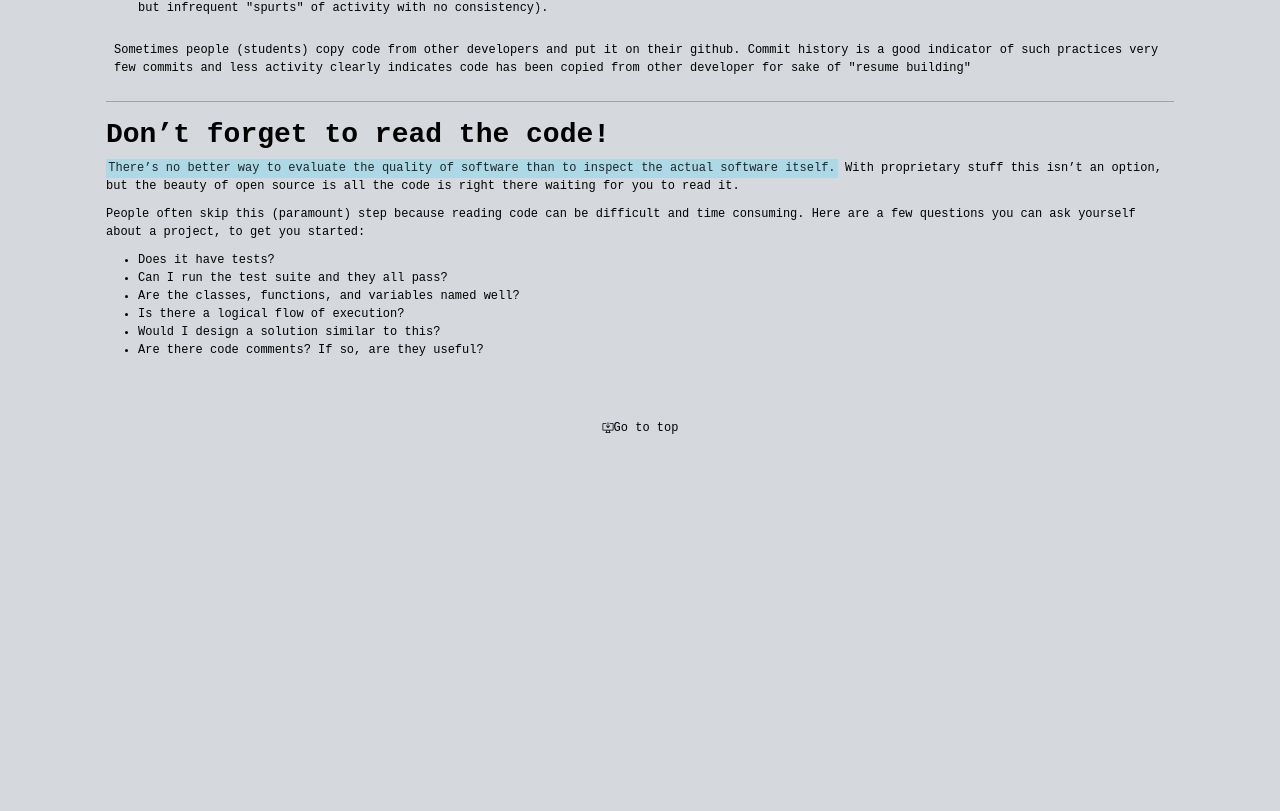
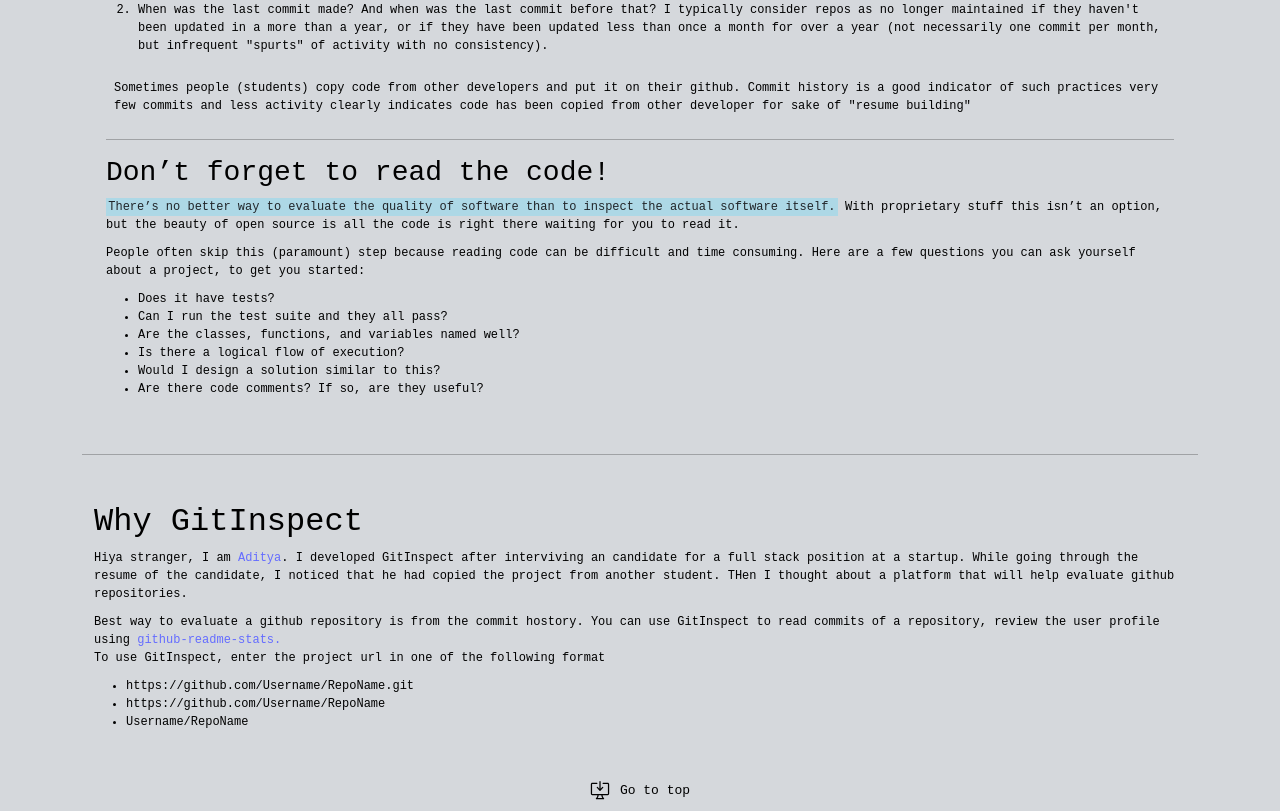
Before and after one commit to adimail/GitInspect, a React (Vite) app: page / in a window 1280 px wide. Shown: the part 702-1513 px from the top of the page. Before the commit the page ends 1139 px from the top, so only its background shows below. Built offline with nearby package versions, Linux system fonts and the light colour scheme; no server answers.

Commit message:
Interface props for Repository Evaluation component:  Go To top component and web scroll for navigation bar

```diff
--- a/src/components/RepositoryEvaluation.tsx
+++ b/src/components/RepositoryEvaluation.tsx
@@ -10,7 +10,7 @@
 import { BsFillFileEarmarkPersonFill } from "react-icons/bs";
 
 import { User, Summary, Repo, CommitHistory } from "./evaluationtabs";
-import { GoDesktopDownload } from "react-icons/go";
+import { MoveToTop } from "../utils/gototop";
 
 interface RepoData {
   repoInfo: RepoInfo;
@@ -20,9 +20,10 @@
 const RepositoryEvaluation = () => {
   const { theme } = useTheme();
   const { owner, repoName } = useParams<{
-    owner: string;
-    repoName: string;
-  }>();
+    owner: string | undefined;
+    repoName: string | undefined;
+  }>() ?? { owner: undefined, repoName: undefined };
+
   const [loading, setLoading] = useState<boolean>(true);
   const [error, setError] = useState<string>("");
   const [repoData, setRepoData] = useState<RepoData | null>(null);
@@ -166,6 +167,7 @@
         </div>
 
         <div className="container">{renderComponent()} </div>
+        <MoveToTop />
       </div>
     </>
   );
--- a/src/components/evaluationtabs.tsx
+++ b/src/components/evaluationtabs.tsx
@@ -1,6 +1,34 @@
 import { FaGithub } from "react-icons/fa";
+import { RepoInfo, OwnerInfo, CommitDetails } from "../utils/readrepo";
 
-const CommitHistory: React.FC<{ repoInfo: RepoInfo }> = ({ repoInfo }) => {
+interface CommitHistoryProps {
+  repoInfo: {
+    commits_details: CommitDetails[];
+  };
+}
+
+interface UserProps {
+  owner: string | undefined;
+  ownerInfo: OwnerInfo;
+  cardTheme: string | undefined;
+}
+
+interface RepoProps {
+  repoName: string | undefined;
+  owner: string | undefined;
+  cardTheme: string | undefined;
+  repoInfo: RepoInfo;
+}
+
+interface SummaryProps {
+  owner: string | undefined;
+  cardTheme: string | undefined;
+  repoName: string | undefined;
+  repoInfo: RepoInfo;
+  ownerInfo: OwnerInfo;
+}
+
+const CommitHistory: React.FC<CommitHistoryProps> = ({ repoInfo }) => {
   return (
     <div className="table-container">
       <table>
@@ -26,7 +54,7 @@
   );
 };
 
-const User = ({ owner, ownerInfo, cardTheme }) => {
+const User: React.FC<UserProps> = ({ owner, ownerInfo, cardTheme }) => {
   return (
     <div className="user-summary">
       <div>
@@ -54,7 +82,7 @@
           alt="Streak Stats"
         />
         <img
-          src={`https://github-readme-stats.vercel.app/api/top-langs?username=adimail&layout=compact&hide=jupyter%20notebook&theme=${cardTheme}`}
+          src={`https://github-readme-stats.vercel.app/api/top-langs?username=${owner}&layout=compact&hide=jupyter%20notebook&theme=${cardTheme}`}
           alt="GitHub Stats"
         />
       </div>
@@ -62,7 +90,12 @@
   );
 };
 
-const Repo = ({ repoName, owner, cardTheme, repoInfo }) => {
+const Repo: React.FC<RepoProps> = ({
+  repoName,
+  owner,
+  cardTheme,
+  repoInfo,
+}) => {
   return (
     <div>
       <div className="user-title mb-3">
@@ -153,7 +186,13 @@
   );
 };
 
-const Summary = ({ owner, cardTheme, repoName, repoInfo, ownerInfo }) => {
+const Summary: React.FC<SummaryProps> = ({
+  owner,
+  cardTheme,
+  repoName,
+  repoInfo,
+  ownerInfo,
+}) => {
   return (
     <div className="repo-eval">
       <div className="left-sidebar">
@@ -182,7 +221,7 @@
               alt="Streak Stats"
             />
             <img
-              src={`https://github-readme-stats.vercel.app/api/top-langs?username=adimail&layout=compact&hide=jupyter%20notebook&theme=${cardTheme}`}
+              src={`https://github-readme-stats.vercel.app/api/top-langs?username=${owner}&layout=compact&hide=jupyter%20notebook&theme=${cardTheme}`}
               alt="GitHub Stats"
             />
           </div>
--- a/src/components/home/home.tsx
+++ b/src/components/home/home.tsx
@@ -3,9 +3,9 @@
 const HomeContent = () => {
   return (
     <div className="container" style={{ marginTop: "30px" }}>
-      <h4>
+      <h3>
         Should the Quality of GitHub Projects Be Evaluated by Their Star Count?
-      </h4>
+      </h3>
       <hr />
       <div className="container" style={{ padding: "1.5rem" }}>
         <p>
@@ -62,9 +62,7 @@
           copied from other developer for sake of "resume building"
         </p>
         <hr />
-        <h3>
-          <strong>Don’t forget to read the code!</strong>
-        </h3>
+        <h3>Don’t forget to read the code!</h3>
         <p>
           <mark style={{ backgroundColor: "lightblue" }}>
             There’s no better way to evaluate the quality of software than to
@@ -86,6 +84,35 @@
           <li>Would I design a solution similar to this?</li>
           <li>Are there code comments? If so, are they useful?</li>
         </ul>
+      </div>
+      <hr />
+      <div className="container">
+        <h2>Why GitInspect</h2>
+        <p>
+          Hiya stranger, I am <a href="https://adimail.github.io">Aditya</a>. I
+          developed GitInspect after interviving an candidate for a full stack
+          position at a startup. While going through the resume of the
+          candidate, I noticed that he had copied the project from another
+          student. THen I thought about a platform that will help evaluate
+          github repositories.
+        </p>
+        <p>
+          Best way to evaluate a github repository is from the commit hostory.
+          You can use GitInspect to read commits of a repository, review the
+          user profile using{" "}
+          <a href="https://github.com/anuraghazra/github-readme-stats">
+            github-readme-stats.
+          </a>
+          <p>
+            To use GitInspect, enter the project url in one of the following
+            format
+          </p>
+          <ul>
+            <li>https://github.com/Username/RepoName.git</li>
+            <li>https://github.com/Username/RepoName</li>
+            <li>Username/RepoName</li>
+          </ul>
+        </p>
       </div>
       <MoveToTop />
     </div>
--- a/src/index.css
+++ b/src/index.css
@@ -343,3 +343,19 @@
   margin: 0;
   margin-bottom: 10px;
 }
+
+.gototop:hover {
+  cursor: pointer;
+  font-size: large;
+}
+
+.gototop {
+  margin-top: 50px;
+  justify-content: center;
+  align-items: center;
+  display: flex;
+  font-size: medium;
+  gap: 10px;
+  margin-bottom: 10px;
+  transition: 0.3s ease all;
+}
--- a/src/utils/gototop.tsx
+++ b/src/utils/gototop.tsx
@@ -9,11 +9,8 @@
   };
 
   return (
-    <div
-      onClick={scrollToTop}
-      style={{ textAlign: "center", marginTop: "20px" }}
-    >
-      <GoDesktopDownload />
+    <div onClick={scrollToTop} className="gototop">
+      <GoDesktopDownload size={20} />
       <span>Go to top</span>
     </div>
   );
```
